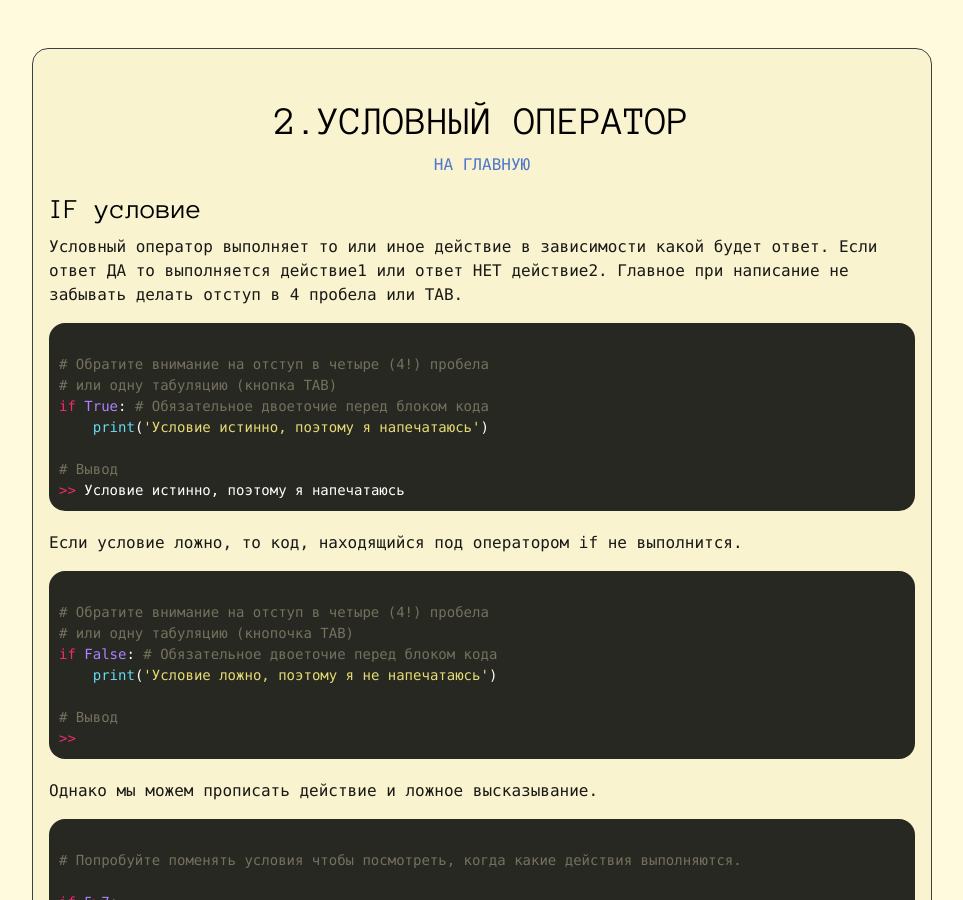
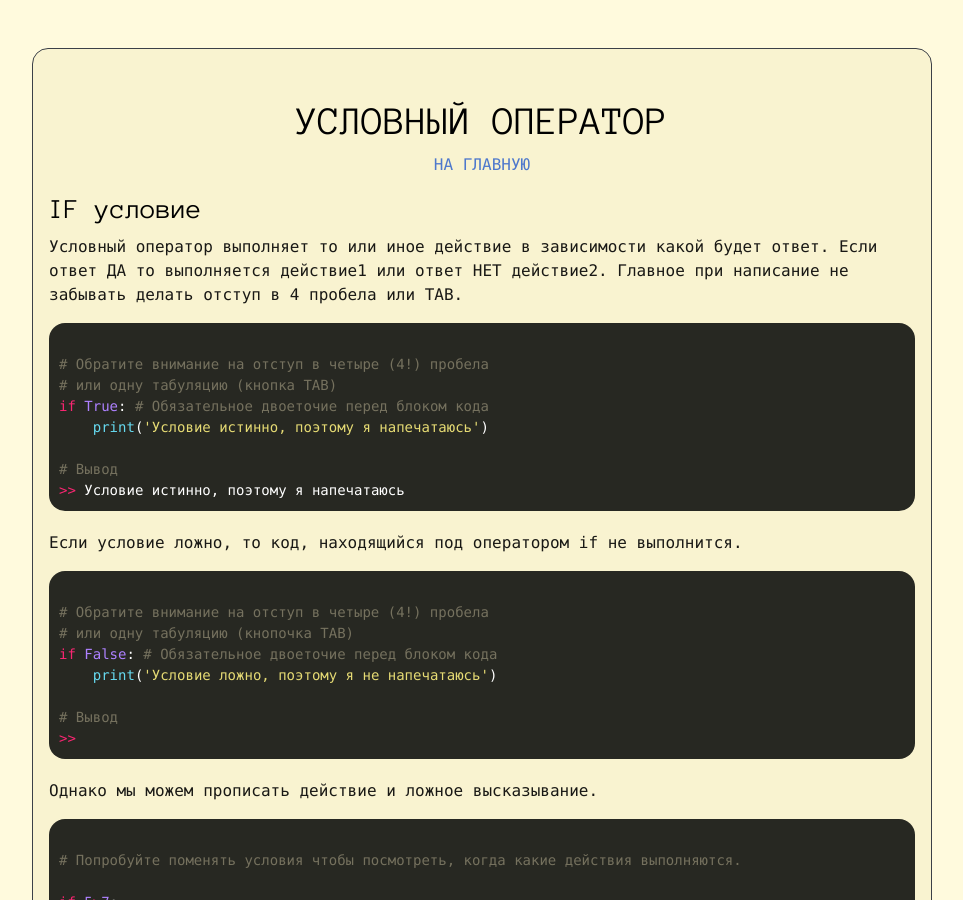
Before and after one commit to Rattlhead/rattlhead.github.io, a Jekyll site: the page built from _posts/2022-11-26-IF-else.md, in a window 1280 px wide and 900 px high. Shown: the whole window, without its empty margins (158-1121 px from the left). Built offline with Jekyll 4.4.1, drawn with Linux system fonts in a browser that asks for light colours; some of the changed lines change nothing that is shown.

Commit message:
Update 2022-11-26-IF-else.md

```diff
--- a/_posts/2022-11-26-IF-else.md
+++ b/_posts/2022-11-26-IF-else.md
@@ -1,6 +1,8 @@
 ---
 layout: post
-title: 2.Условный оператор
+theme: python
+index: 2
+title: Условный оператор
 ---
 
 ### IF условие
```
